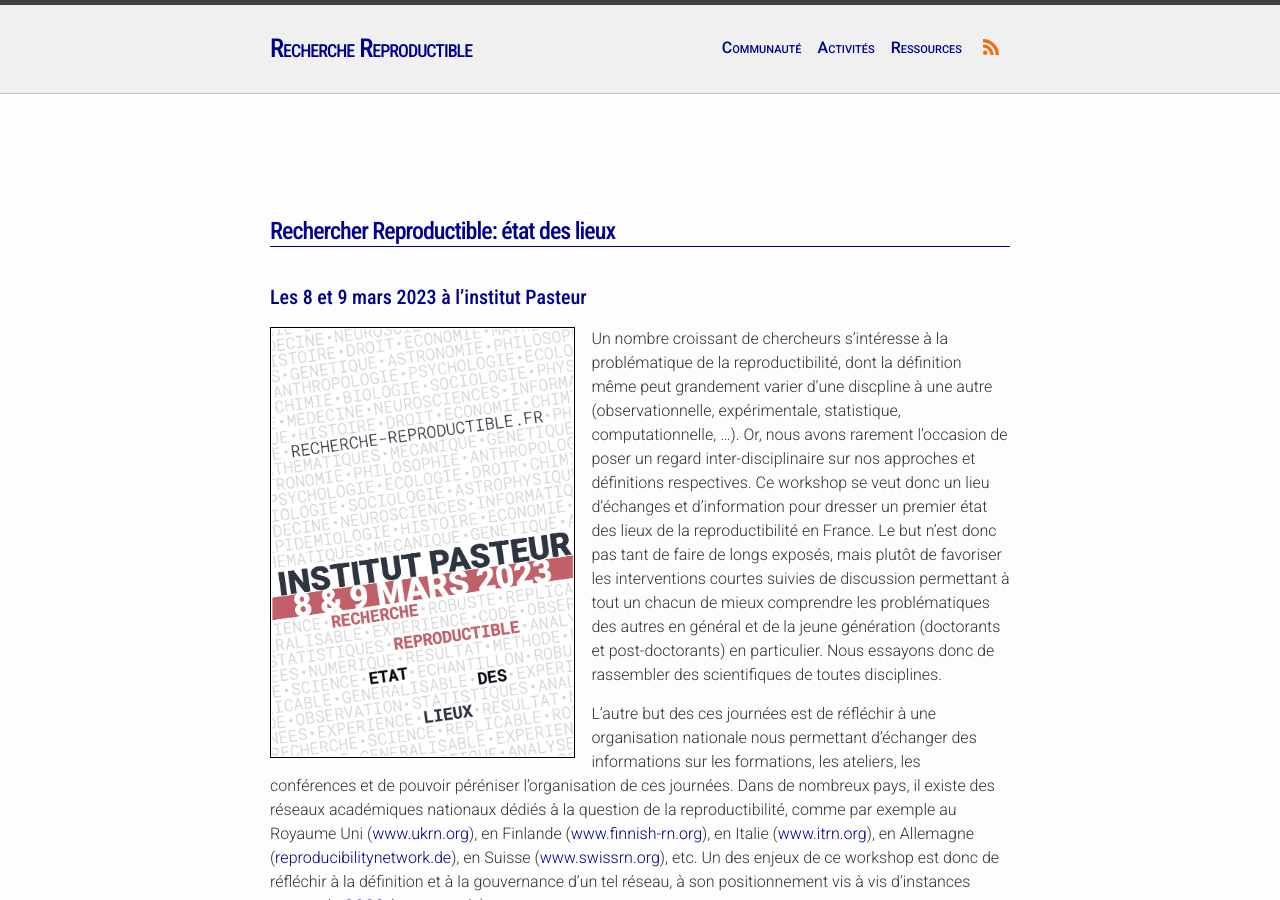
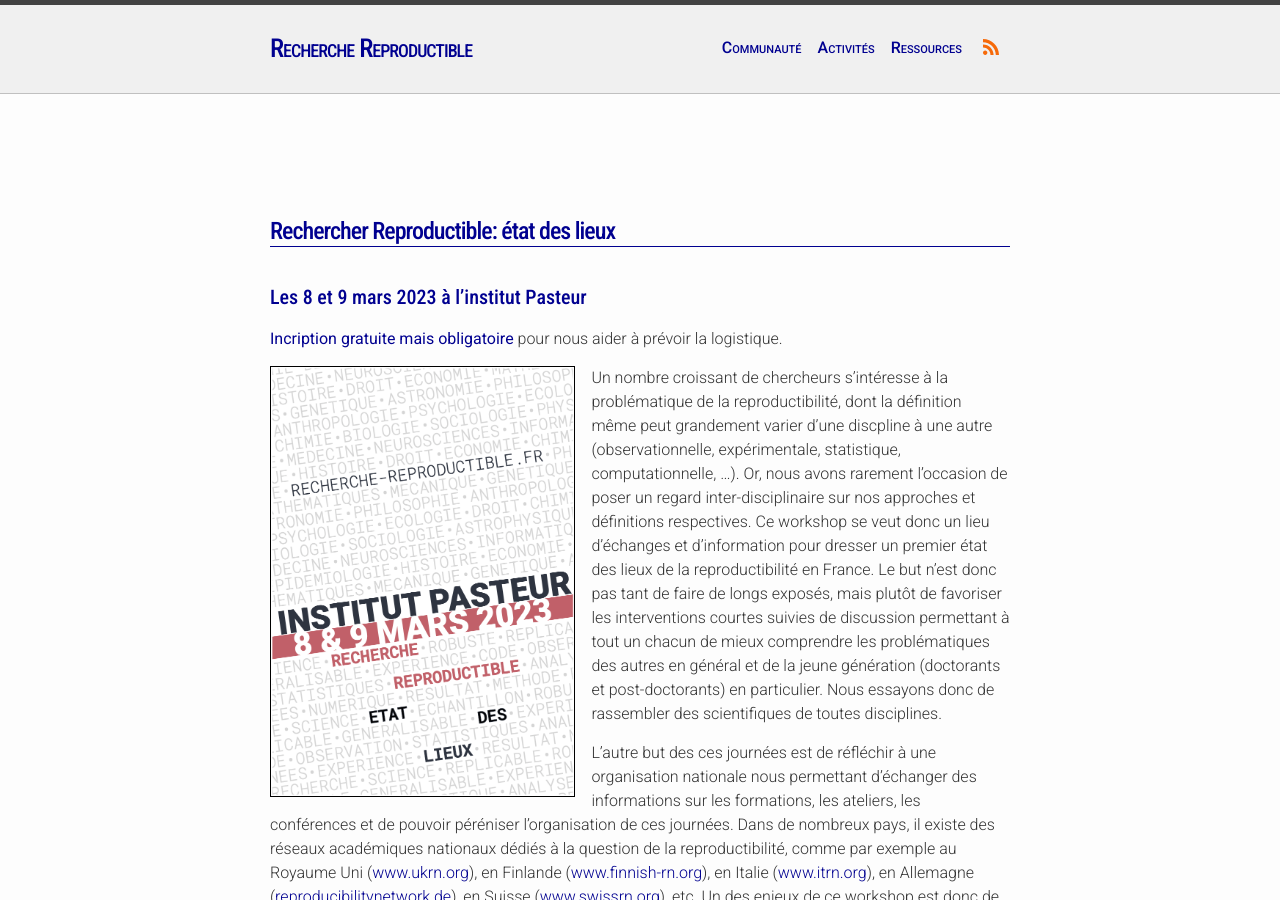
Before and after one commit to FR-RN/FR-RN, a Jekyll site: the page built from rr-days.md, in a window 1280 px wide and 900 px high. Built offline with Jekyll 4.4.1, drawn with Linux system fonts in a browser that asks for light colours; some web fonts are replaced.

Commit message:
Added link to registration

```diff
--- a/rr-days.md
+++ b/rr-days.md
@@ -6,6 +6,8 @@ permalink: /rr-days/
 
 # Rechercher Reproductible: état des lieux
 ## Les 8 et 9 mars 2023 à l'institut Pasteur
+
+[**Incription gratuite mais obligatoire**](https://framaforms.org/inscription-rr-days-registration-rr-days-1671025486) pour nous aider à prévoir la logistique.
 
 [![](../assets/images/recherche-reproductible.png){: style="border: 1px solid black; width: 41%; float: left; margin-right: 1em;" }](../assets/images/recherche-reproductible.pdf)
 
```
